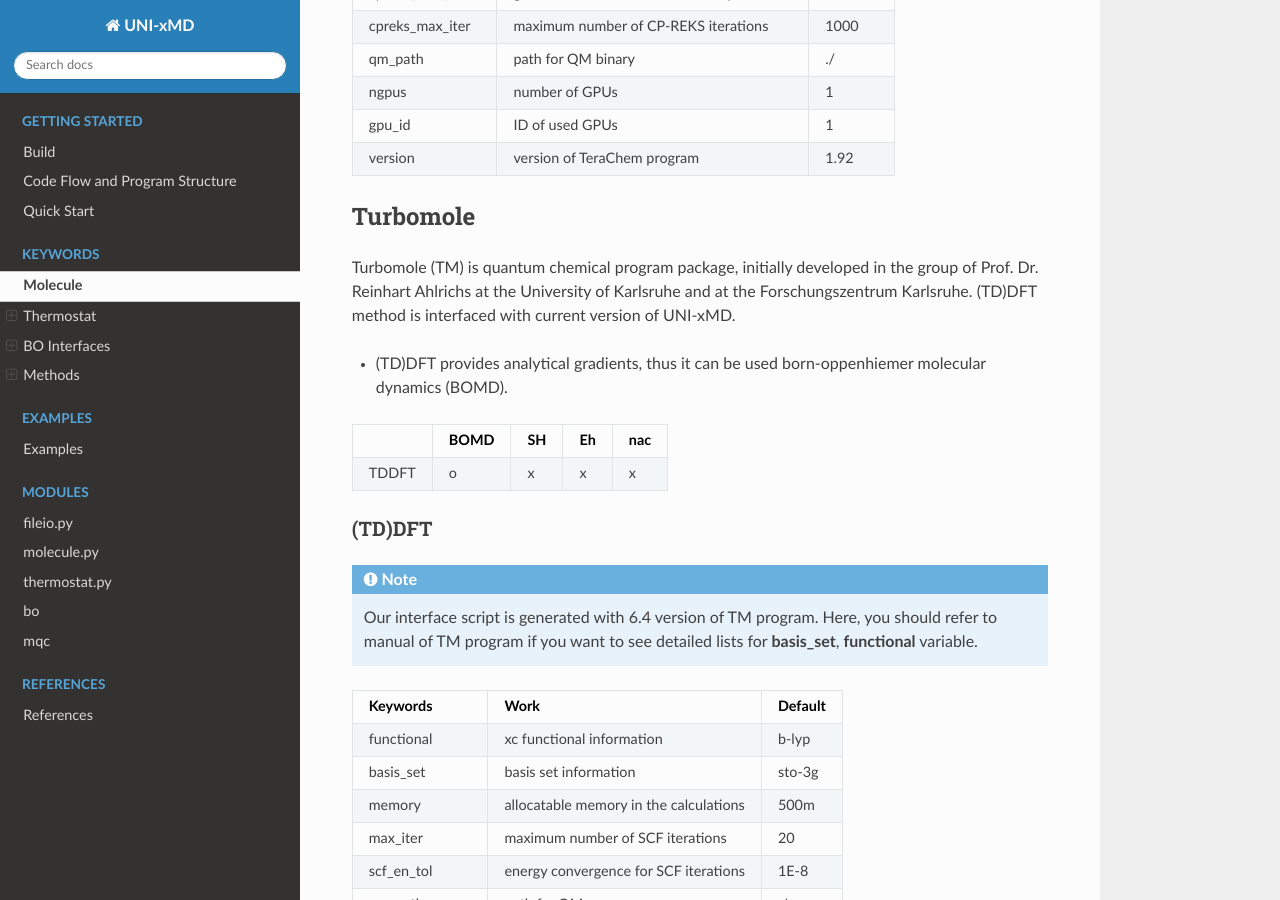
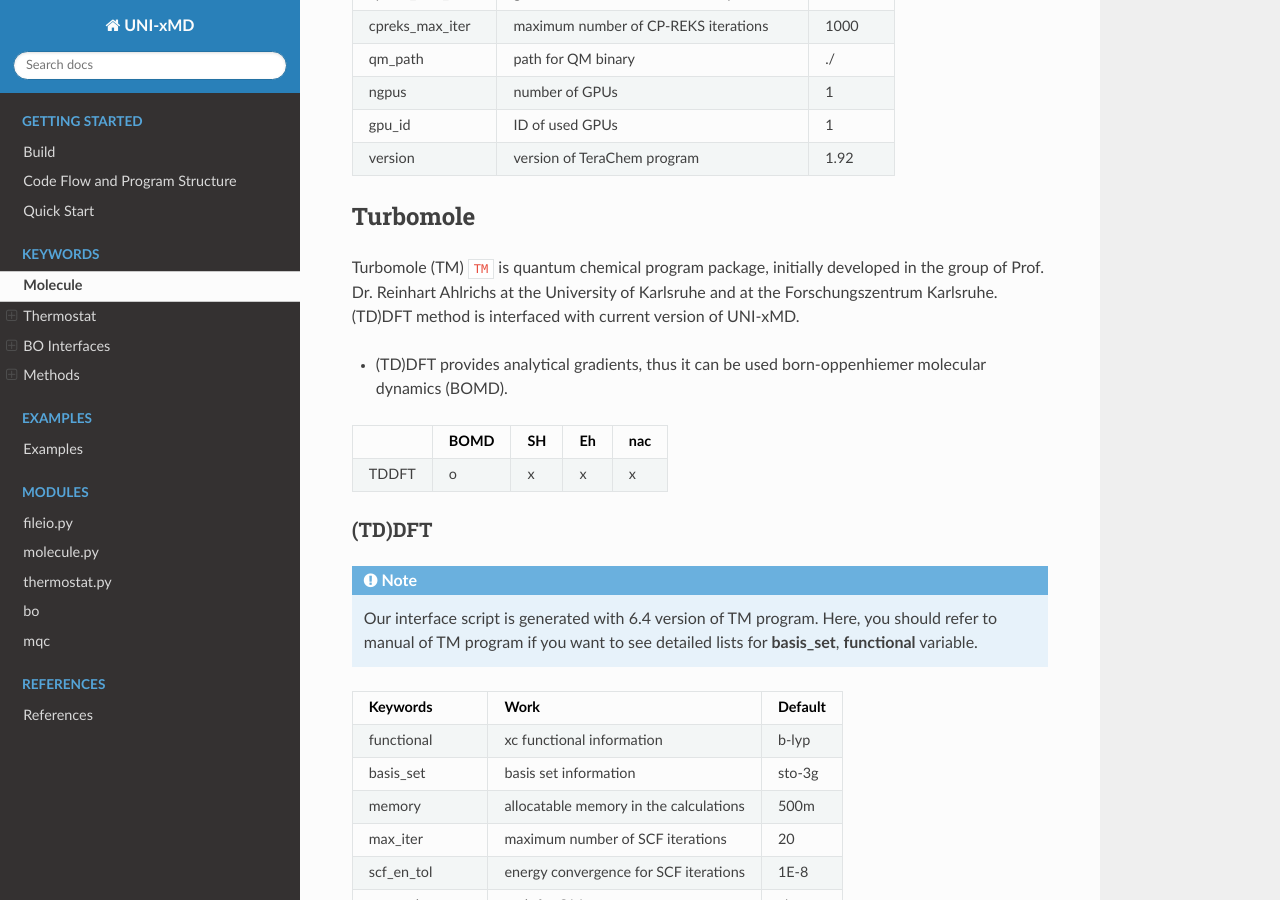
Before and after one commit to skmin-lab/unixmd, a Sphinx documentation site: the page built from docs/source/keywords/main.rst, in a window 1280 px wide and 900 px high, scrolled down 7019 px. Built offline with Sphinx 7.4.7 and the Read the Docs theme 2.0.0, drawn with Linux system fonts in a browser that asks for light colours; cross-references to code outside the pages are shown as plain code; part of the change alters nothing that is shown; some of the changed text lies outside the part shown.

```diff
--- a/docs/source/keywords/bo/turbomole.rst
+++ b/docs/source/keywords/bo/turbomole.rst
@@ -1,5 +1,5 @@
 
-Turbomole (TM) is quantum chemical program package, initially developed in the group of Prof. Dr. Reinhart Ahlrichs at the University of Karlsruhe and at the Forschungszentrum Karlsruhe.
+Turbomole (TM) :cite:`TM` is quantum chemical program package, initially developed in the group of Prof. Dr. Reinhart Ahlrichs at the University of Karlsruhe and at the Forschungszentrum Karlsruhe.
 (TD)DFT method is interfaced with current version of UNI-xMD.
 
 - (TD)DFT provides analytical gradients, thus it can be used born-oppenhiemer molecular dynamics (BOMD).
--- a/docs/source/keywords/methods/eh.rst
+++ b/docs/source/keywords/methods/eh.rst
@@ -1,5 +1,5 @@
 
-Ehrenfest dynamics, which is mean-field dynamics, evolves nuclei on averaging potential energy surfaces,
+Ehrenfest dynamics :cite:`eh1999`, which is mean-field dynamics, evolves nuclei on averaging potential energy surfaces,
 
 .. math::
 
--- a/docs/source/references/reference.bib
+++ b/docs/source/references/reference.bib
@@ -131,6 +131,14 @@
 }
 
 % bo - Turbomole
+@article{TM,
+  author = {Ahlrichs, R. and B{\"a}r, M. and H{\"a}ser, H. and Horn, H. and K{\"o}lmel, C.},
+  title = {Electronic structure calculations on workstation computers},
+  journal = {Chemical Physics Letter},
+  volume = {162(3)},
+  pages = {165-169},
+  year = {1989}
+}
 
 % bo - Model
 
@@ -157,6 +165,14 @@
 }
 
 % methods - Ehrenfest
+@article{eh1999,
+  author = {O. V. Prezhdo},
+  title = {Mean Field Approximation for the stochastic schr{\"o}dinger eqation},
+  journal = {Jounal of Chemical Physics},
+  volume = {111},
+  pages = {8366-8377},
+  year = {1999}
+}
 
 % methods - Surface Hopping
 @article{Sakurai,
```
